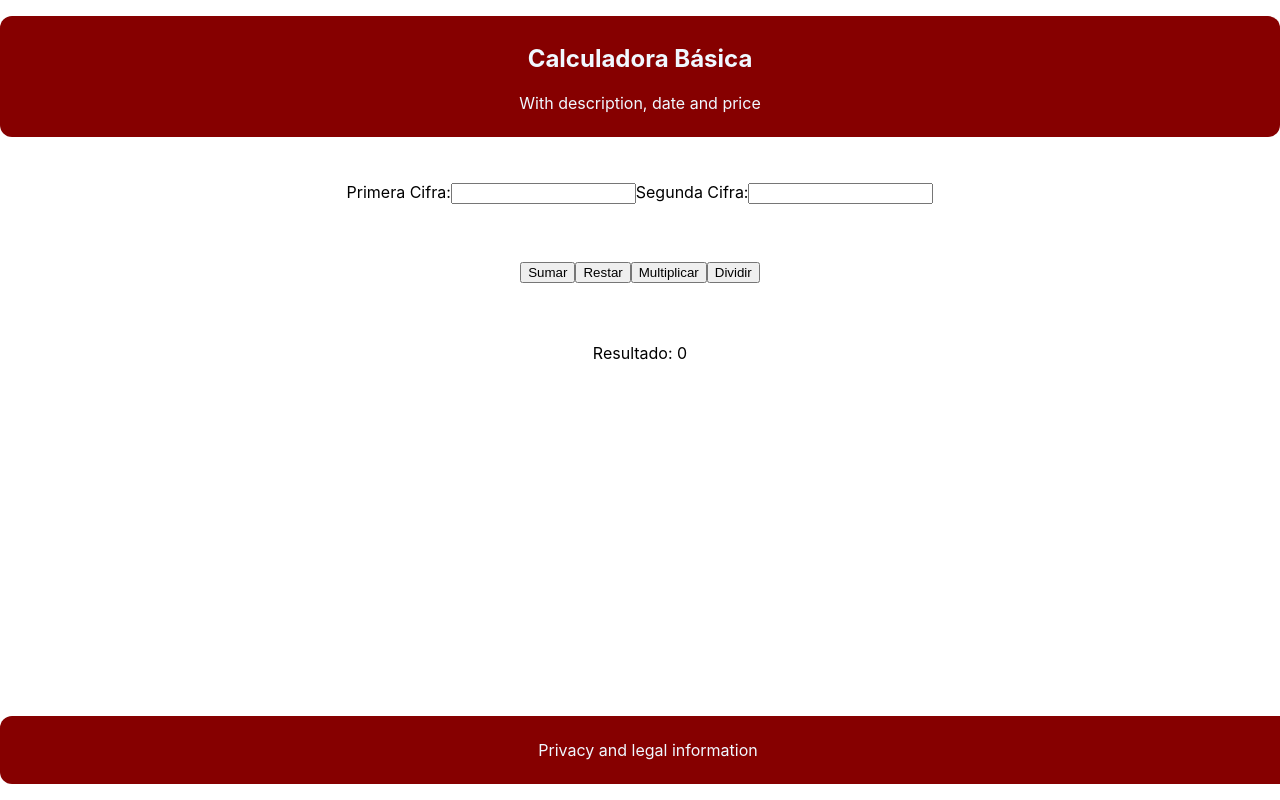
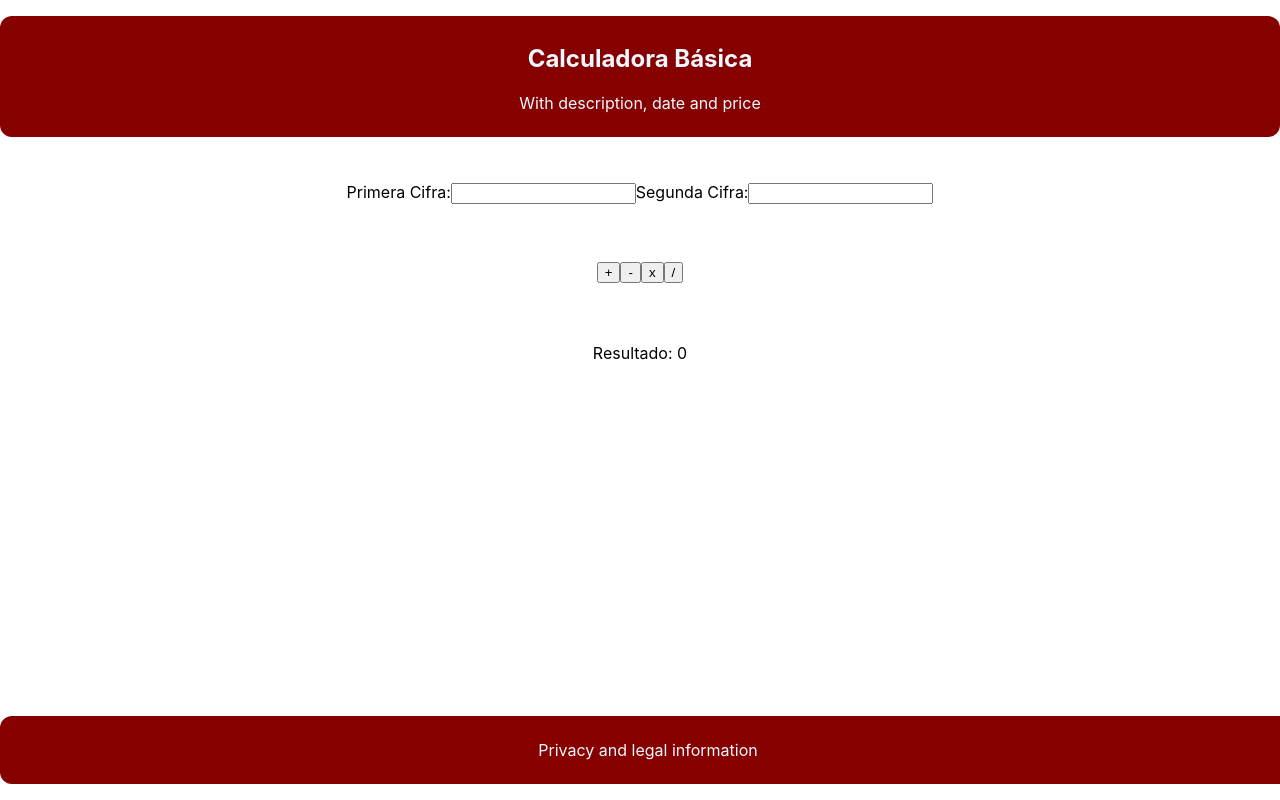
Before and after one commit to LaCeBr/CalculadoraReact, a React (Create React App) app in the folder calculadora/: page / in a window 1280 px wide. Built offline with nearby package versions, Linux system fonts and the light colour scheme.

Commit message:
Resultado como elemento a parte

```diff
--- a/calculadora/src/App.js
+++ b/calculadora/src/App.js
@@ -4,6 +4,7 @@ import Footer from './UI/Footer';
 import React, { useState } from 'react';
 import Entrada from './componentes/CampoNumerico';
 import Boton from './componentes/Boton';
+import Resultado from './componentes/Resultado';
 import Calculo from './componentes/Calculo';
 
 function App() {
@@ -25,13 +26,13 @@ function App() {
         <Entrada label="Segunda Cifra" num={num2} onChange={setNum2} />
       </div>
       <div className="contenedor">
-        <Boton operacion="Sumar" onClick={Opera} />
-        <Boton operacion="Restar" onClick={Opera} />
-        <Boton operacion="Multiplicar" onClick={Opera} />
-        <Boton operacion="Dividir" onClick={Opera} />
+        <Boton operacion="+" onClick={Opera} />
+        <Boton operacion="-" onClick={Opera} />
+        <Boton operacion="x" onClick={Opera} />
+        <Boton operacion="/" onClick={Opera} />
       </div>
       <div className="contenedor">
-        <p>{ultimaOperacion}: {resultado}</p>
+        <Resultado operacion={ultimaOperacion} solucion={resultado}/>
       </div>
       <Footer />
     </div>
--- a/calculadora/src/componentes/Calculo.js
+++ b/calculadora/src/componentes/Calculo.js
@@ -1,12 +1,12 @@
 function Calculo(num1, num2, operacion) {
     switch (operacion) {
-        case 'Sumar':
+        case '+':
             return num1 + num2;
-        case 'Restar':
+        case '-':
             return num1 - num2;
-        case 'Multiplicar':
+        case 'x':
             return num1 * num2;
-        case 'Dividir':
+        case '/':
             return num1 / num2;
         default:
             return 0;
--- /dev/null
+++ b/calculadora/src/componentes/Resultado.js
@@ -0,0 +1,26 @@
+function Resultado({ operacion, solucion }) {
+    let ultimaOperacion= '';
+
+    switch (operacion) {
+        case '+':
+            ultimaOperacion = 'Sumados';
+            break;
+        case '-':
+            ultimaOperacion = 'Restados';
+            break;
+        case 'x':
+            ultimaOperacion = 'Multiplicados';
+            break;
+        case '/':
+            ultimaOperacion = 'Divididos';
+            break;
+        default:
+            ultimaOperacion = 'Resultado';
+    }
+
+    return (
+        <p>{ultimaOperacion}: {solucion}</p>
+    );
+  }
+
+  export default Resultado;
```
